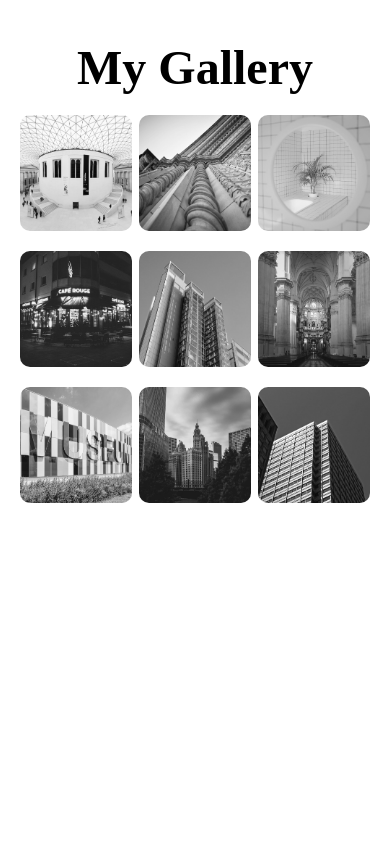
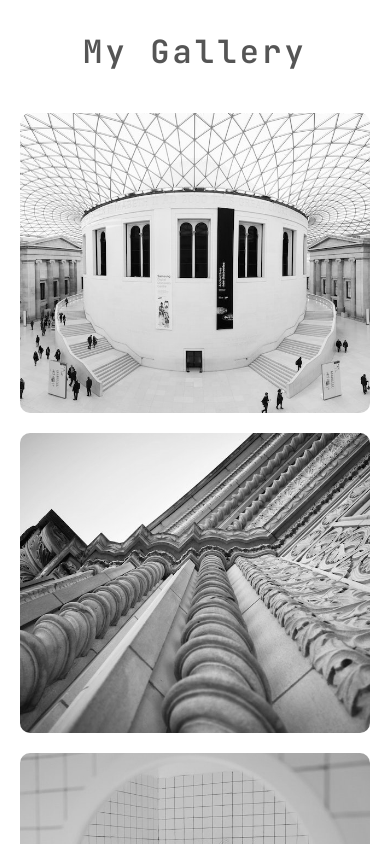
Before and after one commit to saiprasadm45/Image-Gallery, a plain HTML site: page index.html in a window 390 px wide. Drawn offline with Linux system fonts and the light colour scheme.

Commit message:
made responsive for all screen

```diff
--- a/style.css
+++ b/style.css
@@ -1,79 +1,122 @@
-*{
+@import url("https://fonts.googleapis.com/css2?family=JetBrains+Mono:ital,wght@0,100..800;1,100..800&display=swap");
+@import url("https://fonts.googleapis.com/css2?family=Inter:ital,opsz,wght@0,14..32,100..900;1,14..32,100..900&display=swap");
+
+:root {
+  --primary-color: #6366f1;
+  --accent-color: #3f83f8;
+  --text-color: #333333;
+  --link-color: #2563eb;
+  --light-gray: #f0f0f0;
+  --background-color: #ffffff;
+  --gray: #808080;
+  --dark-gray: #555;
+}
+* {
   margin: 0;
   padding: 0;
   box-sizing: border-box;
+  font-family: "JetBrains Mono", monospace;
 }
-.wrapper{
+.wrapper {
   height: 100vh;
   overflow-x: hidden;
   overflow-y: auto;
 }
-.container{
+.container {
   height: 100%;
   max-width: 1200px;
   margin: 0 auto;
   padding: 20px;
-
 }
-.container h1{
+.container h1 {
   margin: 20px 0;
   text-align: center;
   margin-bottom: 20px;
   font-size: 3rem;
+  color: var(--dark-gray);
+  font-weight: 600;
+  letter-spacing: 0.2rem;
 }
-.gallery{
+.gallery {
   display: flex;
   flex-wrap: wrap;
-    justify-content: space-between;
+  gap: 20px;
+  justify-content: center;
+  padding: 20px 0;
+}
 
+.card {
+  flex: 0 0 calc(33.333% - 20px);
+  min-width: 300px;
 }
-.card{
-    width: 32%;
+
+@media (max-width: 1024px) {
+  .card {
+    flex: 0 0 calc(50% - 20px);
+  }
+}
+
+@media (max-width: 768px) {
+  .container {
+    padding: 10px;
+  }
+  .container h1 {
+    font-size: 2rem;
+  }
+  .card {
+    flex: 0 0 calc(100% - 20px);
+  }
+}
+
+.card {
   position: relative;
   overflow: hidden;
-    margin-bottom: 20px;
   border-radius: 10px;
-
-
+  height: 300px;
 }
-/* .card:hover{
-    box-shadow: 0 0 50px rgba(0,0,0,10);
+.card:hover {
+  box-shadow: 0 0 50px rgba(0, 0, 0, 10);
   transition: 1s;
-} */
-.card img{
+}
+.card img {
   width: 100%;
   height: 100%;
   filter: grayscale(100%);
   box-shadow: 0 0 20px #333;
   object-fit: cover;
-
 }
-.card:hover{
-    transform: scale(1.03);
+.card:hover {
+  transform: scale(1.01);
   transition: 1s;
-    box-shadow: 0 0 50px rgba(0,0,0,0.8);
+  box-shadow: 0 0 50px rgba(0, 0, 0, 0.8);
   filter: drop-shadow(0 0 10px #333);
-
 }
-.card:hover img{
+.card:hover img {
   filter: grayscale(0%);
+  transform: scale(2);
+  transition: 3s;
 }
-.card figcaption{
+.card figcaption {
   position: absolute;
   bottom: 0;
   left: 0;
   padding: 25px;
   width: 100%;
   height: 20%;
+  font-family: "Inter", sans-serif;
   font-size: 16px;
   font-weight: 500;
-    color: #fff;
+  color: var(--background-color);
   opacity: 0;
   border-radius: 0 0 10px 10px;
-    background: linear-gradient(0deg, rgba(0, 0, 0, 0.5) 0%, rgba(255, 255, 255, 0.1));
+  background: linear-gradient(
+    0deg,
+    rgba(0, 0, 0, 0.5) 0%,
+    rgba(255, 255, 255, 0.1)
+  );
   transition: 0.3s;
 }
-.card:hover figcaption{
+.card:hover figcaption {
   opacity: 1;
   transform: scale(1.03);
 }
```
Lines whose indentation alone changed are shown as unchanged.
